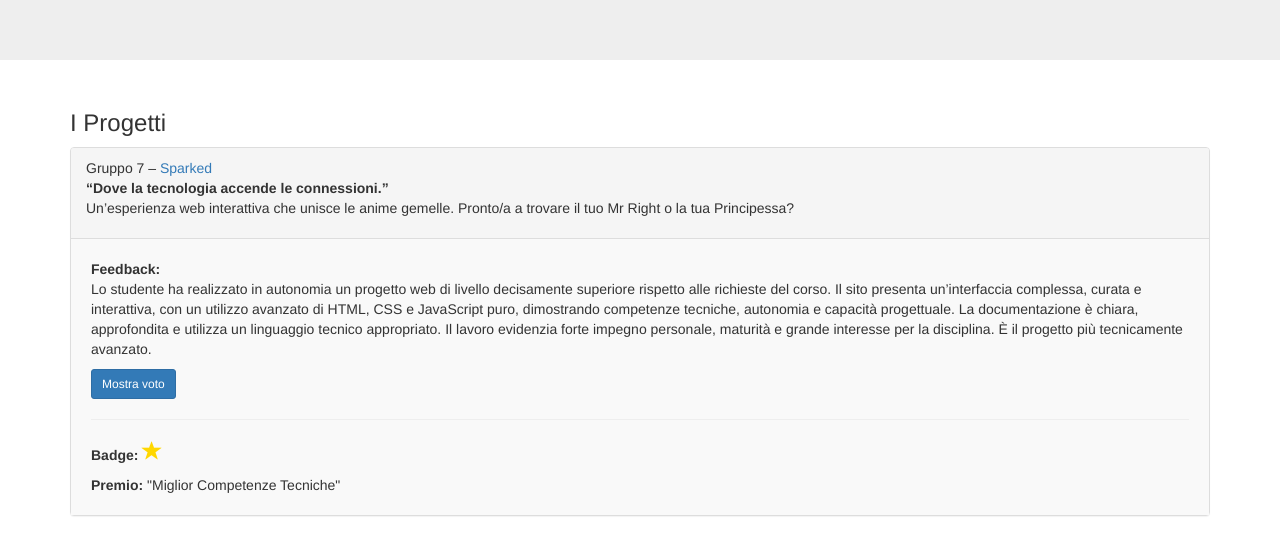
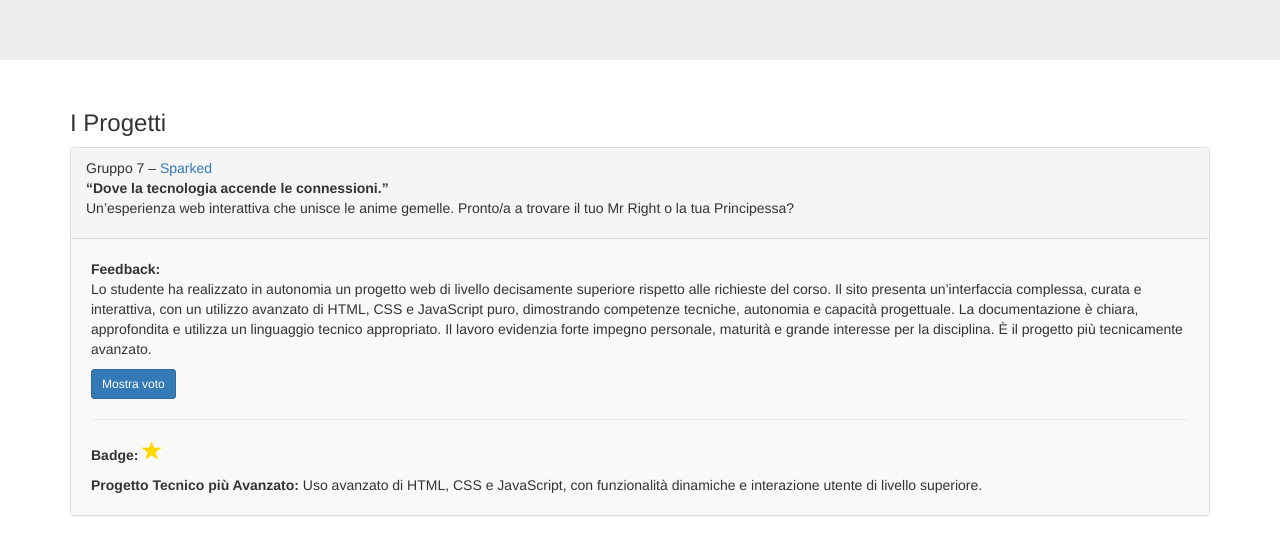
Before and after one commit to Mikiyazaki/ProgettiWeb, a plain HTML site: page index.html in a window 1280 px wide. Both pictures are taken after a click on the element 152 px from the left and 682 px from the top of the page. Shown: the part 232-767 px from the top of the page. Drawn offline with nearby package versions, Linux system fonts and the light colour scheme.

Commit message:
modifica ai badge

```diff
--- a/index.html
+++ b/index.html
@@ -79,7 +79,7 @@
                   </span>
                </p>
                <div id="badge-sparked" style="display:none; margin-top:10px;">
-                  <strong>Premio:</strong> "Miglior Competenze Tecniche"
+                  <strong>Progetto Tecnico più Avanzato:</strong> Uso avanzato di HTML, CSS e JavaScript, con funzionalità dinamiche e interazione utente di livello superiore.
                </div>
             </div>
          </div>
@@ -135,7 +135,7 @@
                      </span>
                   </p>
                   <div id="badge-film" style="display:none; margin-top:10px;">
-                     <strong>Premio:</strong> "Miglior metodo di lavoro e collaborazione"
+                     <strong>Miglior Progetto Complessivo:</strong>Miglior equilibrio tra documentazione, struttura del sito e coerenza generale.
                   </div>
                </div>
             </div>
@@ -175,7 +175,7 @@
                      </span>
                   </p>
                   <div id="badge-giocachetipassa" style="display:none; margin-top:10px;">
-                     <strong>Premio:</strong> "Originalità e Creatività"
+                     <strong>Progetto più Ricco di Contenuti:</strong> "Originalità e Creatività"
                   </div>
                </div>
             </div>
@@ -232,7 +232,7 @@
                      </span>
                   </p>
                   <div id="badge-fitlife" style="display:none; margin-top:10px;">
-                     <strong>Premio:</strong> "Miglior Progetto Funzionale"
+                     <strong>Miglior Documentazione di Progetto:</strong> Documentazione completa, ben strutturata e pienamente aderente alle specifiche del Web Project Plan.
                   </div>
                </div>
             </div>
@@ -272,7 +272,7 @@
                      </span>
                   </p>
                   <div id="badge-aiornot" style="display:none; margin-top:10px;">
-                     <strong>Premio:</strong> "Miglior Idea Creativa"
+                     <strong>Idea più Originale:</strong> Concept creativo e attuale, con un’idea forte e ben argomentata.
                   </div>
                </div>
             </div>
@@ -320,7 +320,7 @@
                   </span>
                </p>
                <div id="badge-foodshare" style="display:none; margin-top:10px;">
-                  <strong>Premio:</strong>"Miglior Impegno"
+                  <strong>Miglior identità tematica:</strong> attenzione allo spreco alimentare e alla dimensione di community
                </div>
             </div>
          </div>
@@ -368,7 +368,7 @@
                      </span>
                   </p>
                   <div id="badge-scambioint" style="display:none; margin-top:10px;">
-                     <strong>Premio:</strong>"Miglior Evoluzione"
+                     <strong>Miglior progetto in evoluzione:</strong>Progetto che getta le basi per una collaborazione con altri ambiti del sapere.
                   </div>
                </div>
             </div>
```
